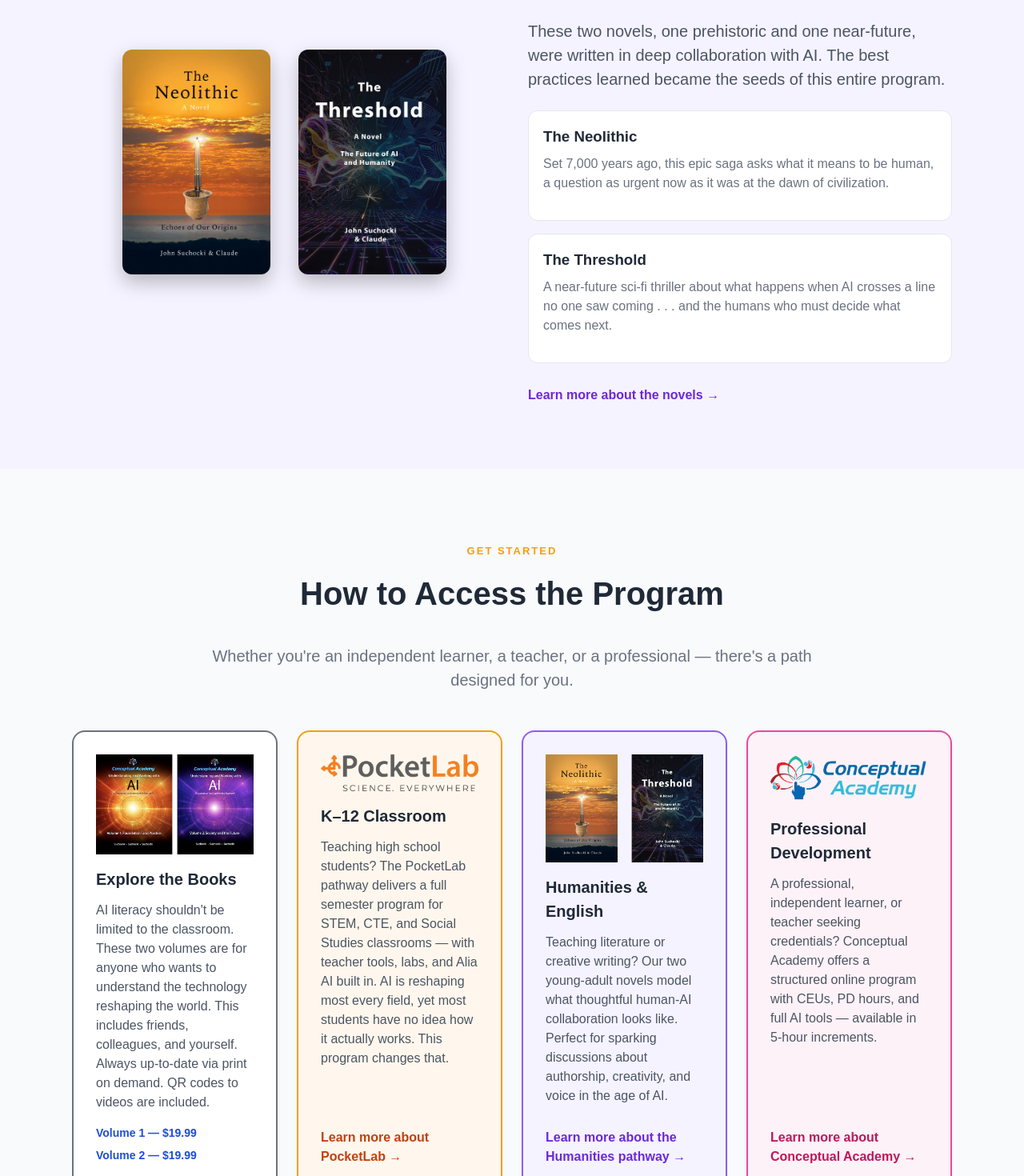
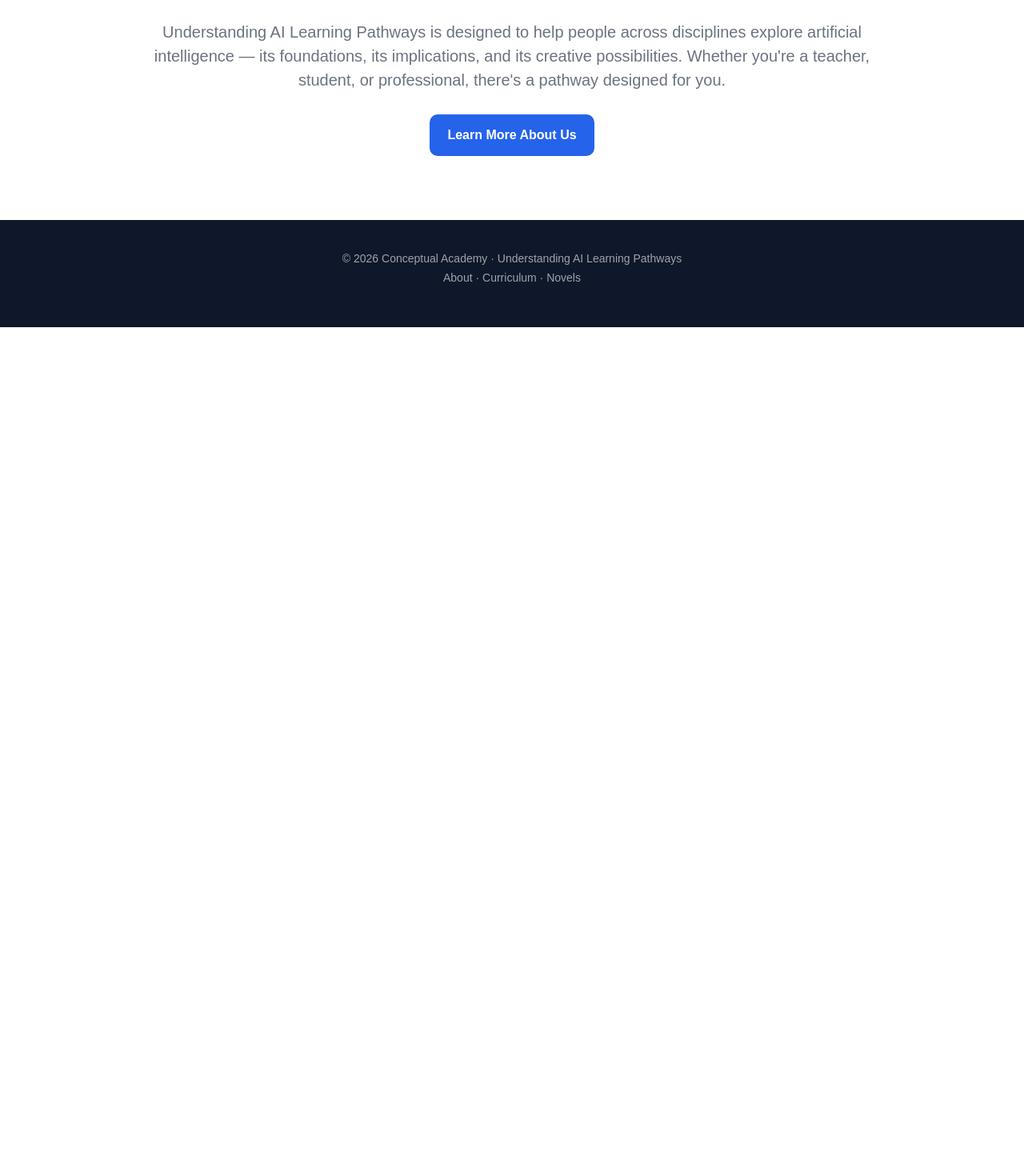
Before and after one commit to Suchocki88/UnderstandingAI.ai, a Next.js app: page / in a window 1280 px wide. Shown: the part 2220-3690 px from the top of the page at 80% size. After the commit the page ends 2629 px from the top, so only its background shows below. Built offline with nearby package versions, Linux system fonts and the light colour scheme.

Commit message:
Update page.tsx

```diff
--- a/app/page.tsx
+++ b/app/page.tsx
@@ -140,114 +140,7 @@ export default function Page() {
         </div>
       </section>
 
-      {/* NOVELS */}
-      <section style={{ background: "#f5f3ff", padding: "80px 24px" }}>
-        <div
-          style={{
-            maxWidth: 1100,
-            margin: "0 auto",
-            display: "grid",
-            gridTemplateColumns: "repeat(auto-fit, minmax(320px, 1fr))",
-            gap: 40,
-            alignItems: "center",
-          }}
-        >
-          <div style={{ display: "flex", justifyContent: "center", gap: 35, flexWrap: "wrap" }}>
-            <img src="/images/neolithic.jpg" alt="The Neolithic" style={{ width: 185, borderRadius: 12, boxShadow: "0 10px 25px rgba(0,0,0,0.25)" }} />
-            <img src="/images/threshold.jpg" alt="The Threshold" style={{ width: 185, borderRadius: 12, boxShadow: "0 10px 25px rgba(0,0,0,0.25)" }} />
-          </div>
-          <div>
-            <p style={{ fontSize: 13, fontWeight: 700, textTransform: "uppercase", letterSpacing: 2, color: "#7c3aed" }}>
-              The Origin Story
-            </p>
-            <h2 style={{ fontSize: 40, margin: "12px 0 0" }}>Born from Fiction</h2>
-            <p style={{ marginTop: 20, fontSize: 20, color: "#4b5563" }}>
-              These two novels, one prehistoric and one near-future, were written in deep collaboration with AI. The best practices learned became the seeds of this entire program.
-            </p>
-            <div style={{ marginTop: 24, display: "grid", gap: 16 }}>
-              <div style={{ border: "1px solid #e5e7eb", borderRadius: 12, padding: 18, background: "#ffffff" }}>
-                <h3 style={{ margin: 0 }}>The Neolithic</h3>
-                <p style={{ marginTop: 8, color: "#6b7280" }}>
-                  Set 7,000 years ago, this epic saga asks what it means to be human, a question as urgent now as it was at the dawn of civilization.
-                </p>
-              </div>
-              <div style={{ border: "1px solid #e5e7eb", borderRadius: 12, padding: 18, background: "#ffffff" }}>
-                <h3 style={{ margin: 0 }}>The Threshold</h3>
-                <p style={{ marginTop: 8, color: "#6b7280" }}>
-                  A near-future sci-fi thriller about what happens when AI crosses a line no one saw coming . . . and the humans who must decide what comes next.
-                </p>
-              </div>
-            </div>
-            <div style={{ marginTop: 28 }}>
-              <Link href="/novels" style={{ color: "#6d28d9", fontWeight: 700, textDecoration: "none" }}>
-                Learn more about the novels →
-              </Link>
-            </div>
-          </div>
-        </div>
-      </section>
 
-      {/* HOW TO ACCESS */}
-      <section style={{ background: "#f8fafc", padding: "80px 24px" }}>
-        <div style={{ maxWidth: 1100, margin: "0 auto" }}>
-          <div style={{ textAlign: "center", maxWidth: 760, margin: "0 auto 48px" }}>
-            <p style={{ fontSize: 13, fontWeight: 700, textTransform: "uppercase", letterSpacing: 2, color: "#f59e0b" }}>
-              Get Started
-            </p>
-            <h2 style={{ fontSize: 40, marginTop: 12 }}>How to Access the Program</h2>
-            <p style={{ marginTop: 16, fontSize: 20, color: "#6b7280" }}>
-              Whether you&apos;re an independent learner, a teacher, or a professional — there&apos;s a path designed for you.
-            </p>
-          </div>
-          <div style={{ display: "grid", gridTemplateColumns: "repeat(auto-fit, minmax(240px, 1fr))", gap: 24 }}>
-            {/* Print */}
-            <div style={{ border: "2px solid #6b7280", borderRadius: 16, padding: 28, background: "#ffffff", display: "flex", flexDirection: "column", gap: 12 }}>
-              <img src="/images/Volumes12.png" alt="Volumes 1 and 2" style={{ width: "100%", marginBottom: 4 }} />
-              <h3 style={{ margin: 0, fontSize: 20 }}>Explore the Books</h3>
-              <p style={{ color: "#4b5563", margin: 0, flexGrow: 1 }}>
-                AI literacy shouldn&apos;t be limited to the classroom. These two volumes are for anyone who wants to understand the technology reshaping the world. This includes friends, colleagues, and yourself. Always up-to-date via print on demand. QR codes to videos are included.
-              </p>
-              <div style={{ fontSize: 14, color: "#6b7280", lineHeight: 2 }}>
-                <a href="https://shop.ingramspark.com/b/084?params=4Ubgowqn33dPkRQlH6Lc3HmeHl43roEnJHw4n0t9uEd" target="_blank" rel="noopener noreferrer" style={buyButton}>Volume 1 — $19.99</a><br />
-                <a href="https://shop.ingramspark.com/b/084?params=2SR8fnMJdGddfDPH5kQLrD6P0VrPHPof8SrYclByl9q" target="_blank" rel="noopener noreferrer" style={buyButton}>Volume 2 — $19.99</a>
-              </div>
-            </div>
-            {/* PocketLab */}
-            <div style={{ border: "2px solid #f59e0b", borderRadius: 16, padding: 28, background: "#fff7ed", display: "flex", flexDirection: "column", gap: 12 }}>
-              <img src="/images/pocketlab-logo.png" alt="PocketLab" style={{ width: "100%", borderRadius: 8, marginBottom: 4 }} />
-              <h3 style={{ margin: 0, fontSize: 20 }}>K–12 Classroom</h3>
-              <p style={{ color: "#4b5563", margin: 0, flexGrow: 1 }}>
-                Teaching high school students? The PocketLab pathway delivers a full semester program for STEM, CTE, and Social Studies classrooms — with teacher tools, labs, and Alia AI built in. AI is reshaping most every field, yet most students have no idea how it actually works. This program changes that.
-              </p>
-              <Link href="/pocketlab" style={{ color: "#c2410c", fontWeight: 700, textDecoration: "none", marginTop: 8 }}>
-                Learn more about PocketLab →
-              </Link>
-            </div>
-            {/* Humanities */}
-            <div style={{ border: "2px solid #8b5cf6", borderRadius: 16, padding: 28, background: "#f5f3ff", display: "flex", flexDirection: "column", gap: 12 }}>
-              <img src="/images/TwoNovels.png" alt="The Neolithic and The Threshold" style={{ width: "100%", marginBottom: 4 }} />
-              <h3 style={{ margin: 0, fontSize: 20 }}>Humanities &amp; English</h3>
-              <p style={{ color: "#4b5563", margin: 0, flexGrow: 1 }}>
-                Teaching literature or creative writing? Our two young-adult novels model what thoughtful human-AI collaboration looks like. Perfect for sparking discussions about authorship, creativity, and voice in the age of AI.
-              </p>
-              <Link href="/humanities" style={{ color: "#6d28d9", fontWeight: 700, textDecoration: "none", marginTop: 8 }}>
-                Learn more about the Humanities pathway →
-              </Link>
-            </div>
-            {/* Conceptual Academy */}
-            <div style={{ border: "2px solid #ec4899", borderRadius: 16, padding: 28, background: "#fdf2f8", display: "flex", flexDirection: "column", gap: 12 }}>
-              <img src="/images/CALogo590.png" alt="Conceptual Academy" style={{ width: "100%", borderRadius: 8, marginBottom: 4 }} />
-              <h3 style={{ margin: 0, fontSize: 20 }}>Professional Development</h3>
-              <p style={{ color: "#4b5563", margin: 0, flexGrow: 1 }}>
-                A professional, independent learner, or teacher seeking credentials? Conceptual Academy offers a structured online program with CEUs, PD hours, and full AI tools — available in 5-hour increments.
-              </p>
-              <Link href="/academy" style={{ color: "#be185d", fontWeight: 700, textDecoration: "none", marginTop: 8 }}>
-                Learn more about Conceptual Academy →
-              </Link>
-            </div>
-          </div>
-        </div>
-      </section>
 
       {/* ABOUT */}
       <section style={{ background: "#ffffff", padding: "80px 24px" }}>
```
